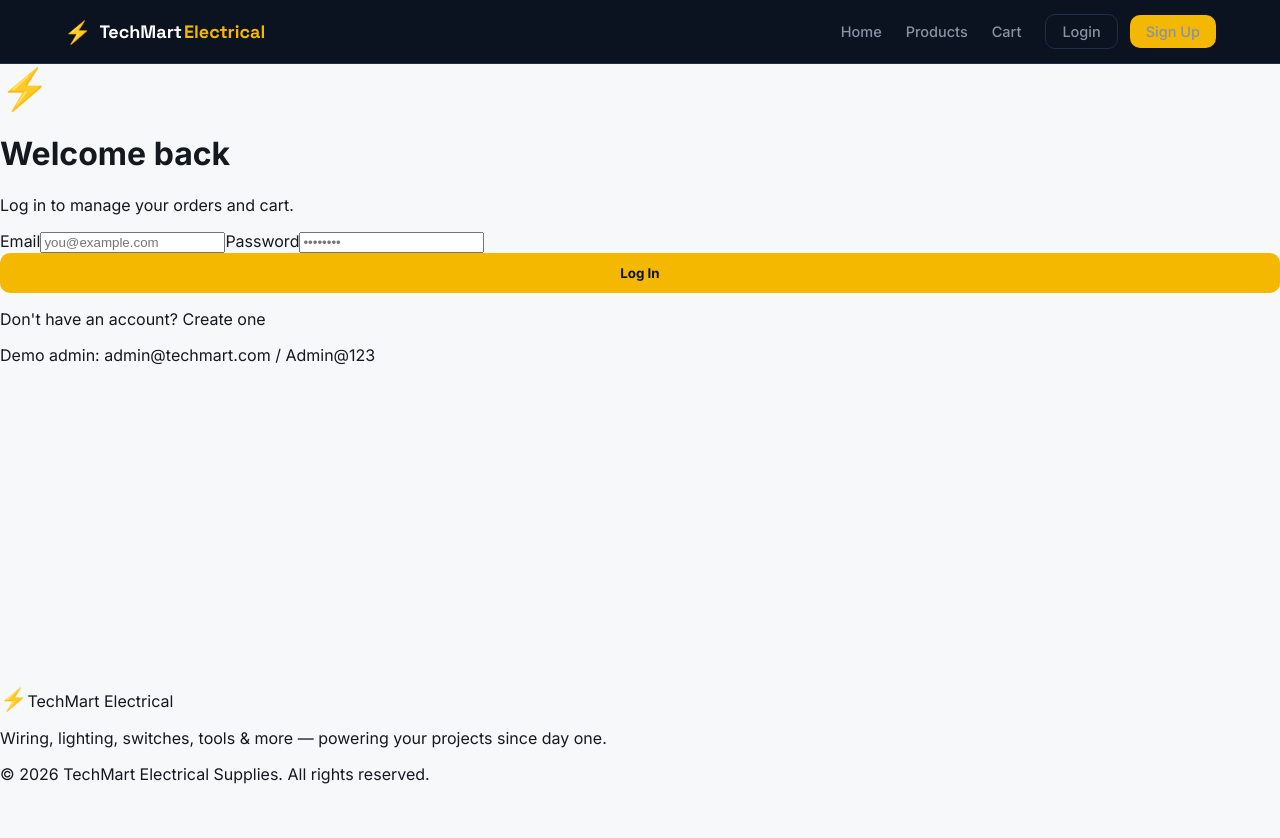
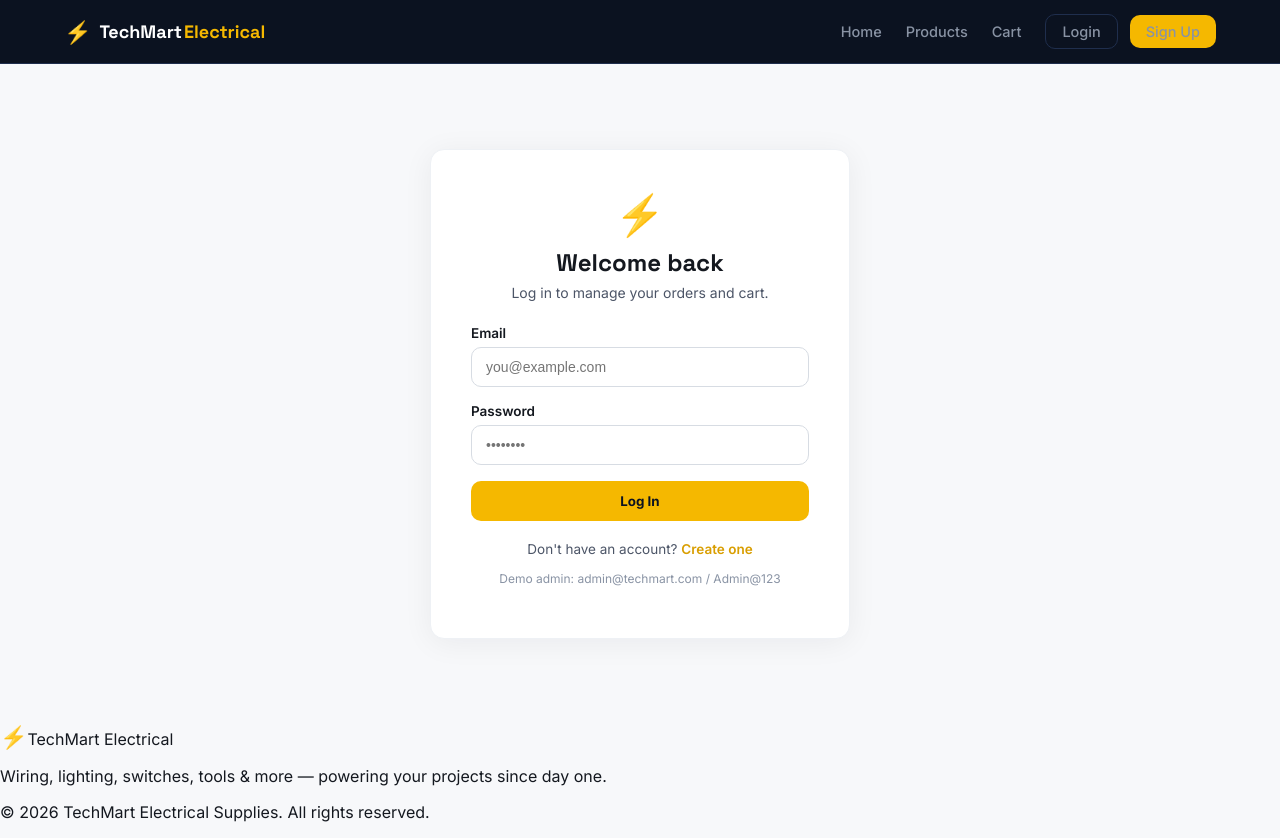
Before and after one commit to Dishalan-Coder/TechMart, a React (Vite) app in the folder Frontend/: page /login in a window 1280 px wide. Before the commit the page ends 800 px from the top, so only its background shows below. Built offline with nearby package versions, Linux system fonts and the light colour scheme.

Commit message:
authontication page style added

```diff
--- a/Frontend/src/assets/css/style.css
+++ b/Frontend/src/assets/css/style.css
@@ -515,3 +515,86 @@
   flex: 1;
   min-width: 200px;
 }
+
+.auth-page {
+  min-height: calc(100vh - 140px);
+  display: flex;
+  align-items: center;
+  justify-content: center;
+  padding: 40px 20px;
+  background: var(--slate-50);
+}
+
+.auth-card {
+  background: #fff;
+  border-radius: 14px;
+  padding: 40px;
+  max-width: 420px;
+  width: 100%;
+  box-shadow: 0 4px 30px rgba(16, 24, 40, 0.06);
+  border: 1px solid var(--slate-100);
+}
+
+.auth-header {
+  text-align: center;
+  margin-bottom: 24px;
+}
+
+.auth-header h1 {
+  font-family: var(--font-display);
+  font-size: 24px;
+  margin: 0 0 6px;
+}
+
+.auth-header p {
+  color: var(--slate-600);
+  font-size: 14px;
+  margin: 0;
+}
+
+.auth-form {
+  display: flex;
+  flex-direction: column;
+  gap: 16px;
+}
+
+.auth-form label {
+  display: flex;
+  flex-direction: column;
+  gap: 6px;
+  font-size: 13.5px;
+  font-weight: 600;
+  color: var(--ink);
+}
+
+.auth-form input {
+  padding: 11px 14px;
+  border: 1px solid #D7DCE3;
+  border-radius: var(--radius);
+  font-size: 14px;
+  font-weight: 400;
+}
+
+.auth-form input:focus {
+  outline: 2px solid var(--amber);
+  border-color: var(--amber);
+}
+
+.auth-footer {
+  text-align: center;
+  margin-top: 20px;
+  font-size: 13.5px;
+  color: var(--slate-600);
+}
+
+.auth-footer a {
+  color: var(--amber-dark);
+  font-weight: 600;
+}
+
+.auth-hint {
+  text-align: center;
+  font-size: 12px;
+  color: var(--slate-400);
+  margin-top: 10px;
+}
```
